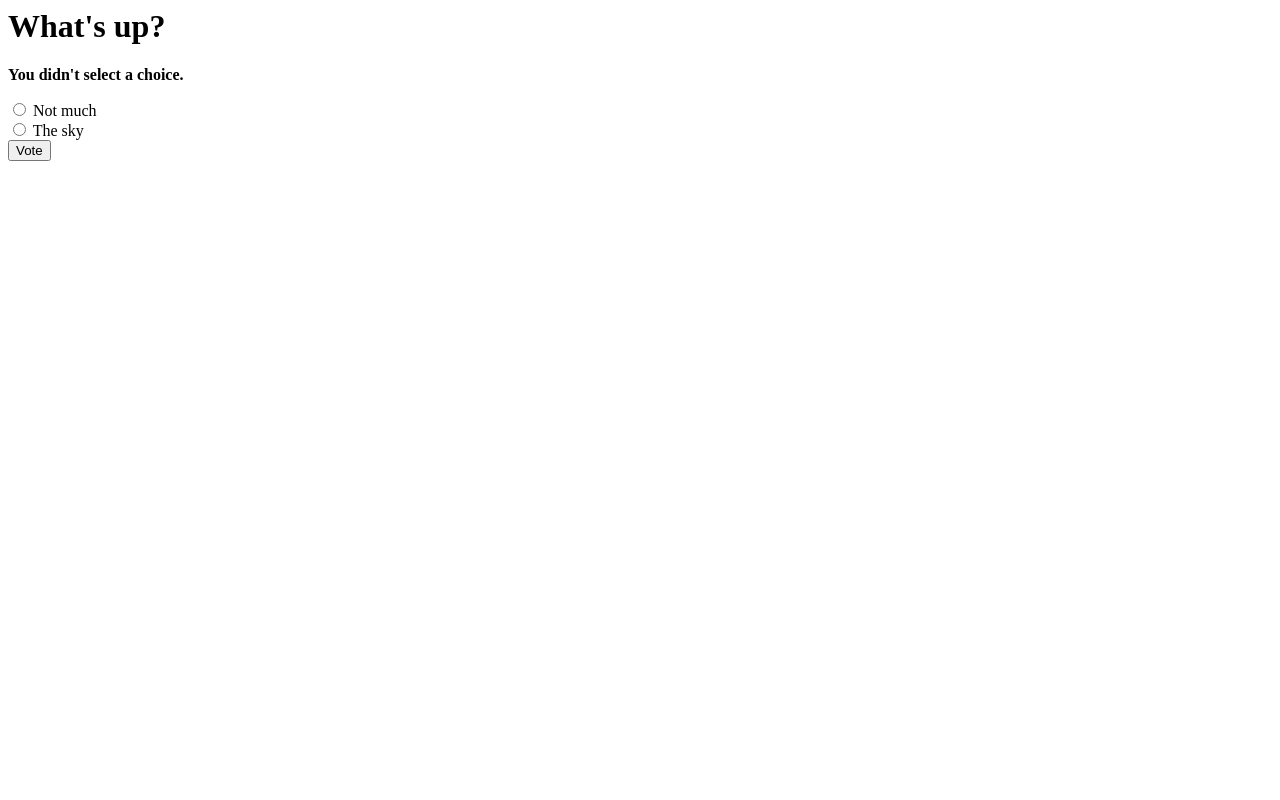
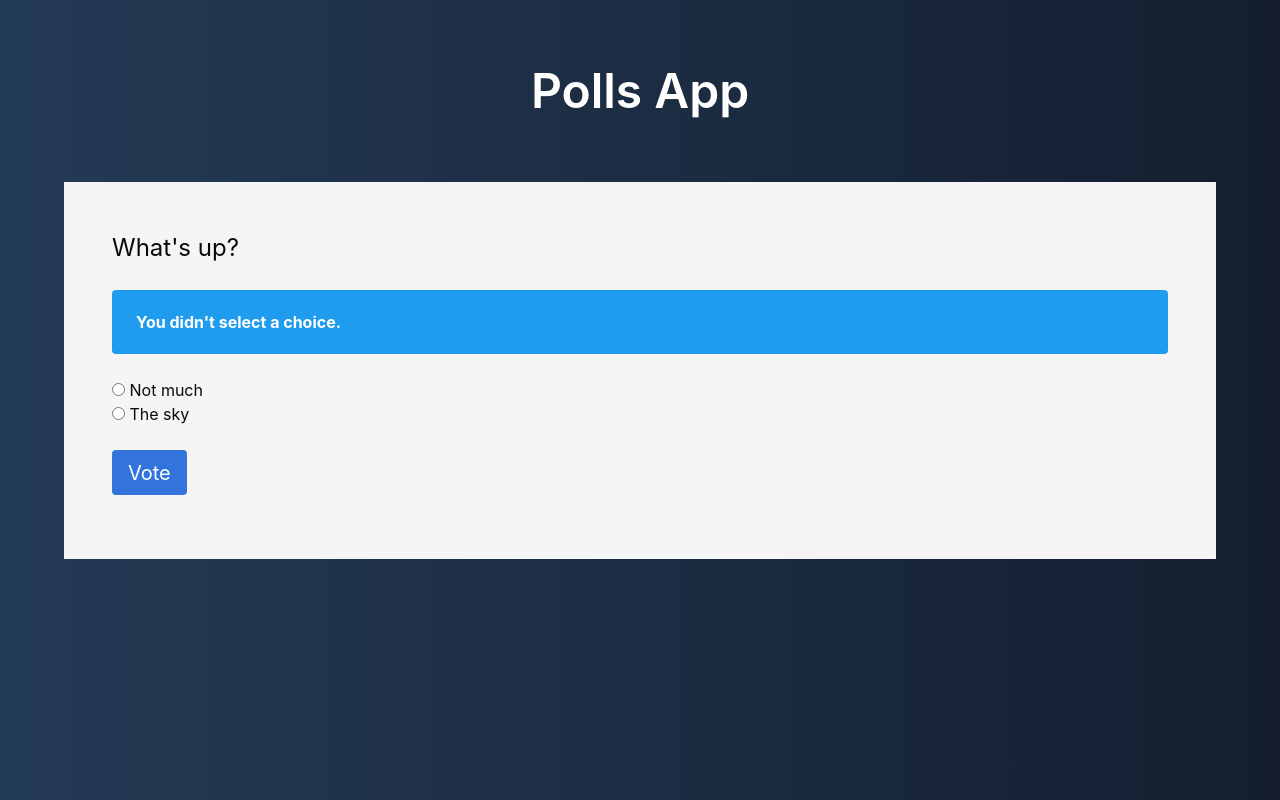
Before and after one commit to Karthik-0/poll_app, a Django app: page /polls/1/vote/ in a window 1280 px wide. Run offline with Django 3.2, Linux system fonts and the light colour scheme; data comes from the database, SQL or seed files in the repository; both versions use the stored data as it was after the commit.

Commit message:
completed part 6

```diff
--- a/polls/admin.py
+++ b/polls/admin.py
@@ -1,5 +1,8 @@
 from django.contrib import admin
 
-from .models import Question
+from .models import Question,Choice
 
+
+
+admin.site.register(Choice)
 admin.site.register(Question)
--- /dev/null
+++ b/polls/static/polls/css/style.css
@@ -0,0 +1,23 @@
+.my-4{
+    margin-bottom: 4rem;
+    margin-top: 4rem;
+}
+.p-4{
+padding: 4rem;
+}
+.p-3{
+    padding: 3rem;
+    }
+html,body{
+    background: #141E30;  /* fallback for old browsers */
+background: -webkit-linear-gradient(to right, #243B55, #141E30);  /* Chrome 10-25, Safari 5.1-6 */
+background: linear-gradient(to right, #243B55, #141E30); /* W3C, IE 10+/ Edge, Firefox 16+, Chrome 26+, Opera 12+, Safari 7+ */
+color: #fff;
+}
+
+.notification.is-info{
+    display: none;
+}
+.notification.show{
+    display: block;
+}
--- a/polls/templates/polls/detail.html
+++ b/polls/templates/polls/detail.html
@@ -1,12 +1,29 @@
-<h1>{{ question.question_text }}</h1>
+<link rel="stylesheet" href="https://cdnjs.cloudflare.com/ajax/libs/bulma/0.7.1/css/bulma.min.css" />
+{% load static %}
 
+<link rel="stylesheet" type="text/css" href="{% static 'polls/css/style.css' %}" />
+<section class="container has-text-centered ">
+    <h1 class="title  has-text-white is-1 my-4">Polls App</h1>
+</section>
+
+
+
+
+<section id="qstn">
+    <div class="container has-background-light has-text-black p-3">
+            <h1 class="is-size-4">{{ question.question_text }}</h1> <br/>
+            <div class="notification is-info  {% if error_message %} show  {% endif %}">
                     {% if error_message %}<p><strong>{{ error_message }}</strong></p>{% endif %}
-
+                  </div>
         <form action="{% url 'polls:vote' question.id %}" method="post">
             {% csrf_token %}
             {% for choice in question.choice_set.all %}
                 <input type="radio" name="choice" id="choice{{ forloop.counter }}" value="{{ choice.id }}" />
                 <label for="choice{{ forloop.counter }}">{{ choice.choice_text }}</label><br />
             {% endfor %}
-<input type="submit" value="Vote" />
+            <br/>
+            <input type="submit" class="button is-medium is-link" value="Vote" />
             </form>
+
+    </div>
+</section>
```
Also changed, not shown: polls/templates/polls/index.html (+15 -2 lines), polls/templates/polls/results.html (+19 -2 lines), db.sqlite3. Lines whose indentation alone changed are shown as unchanged.
